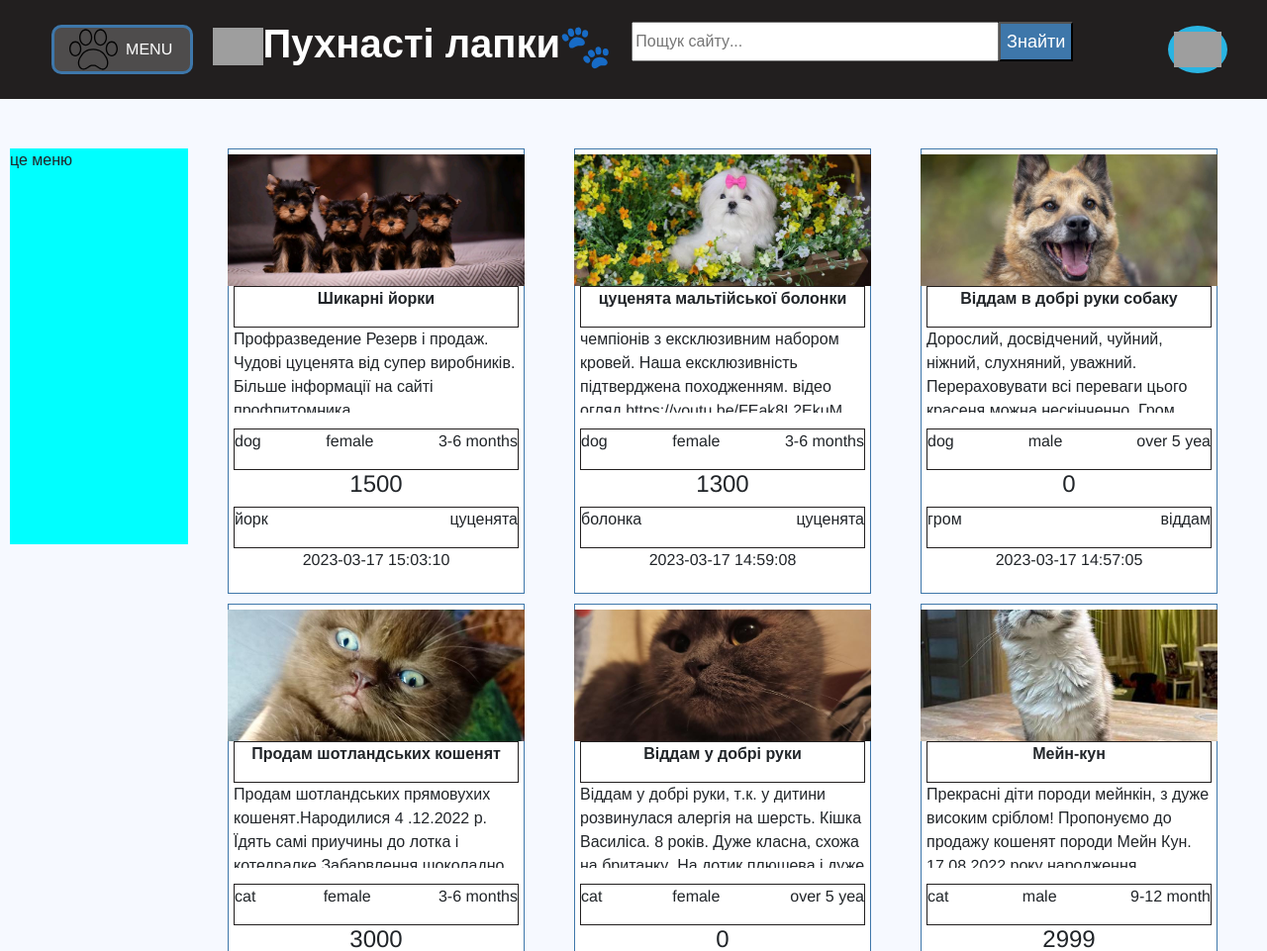
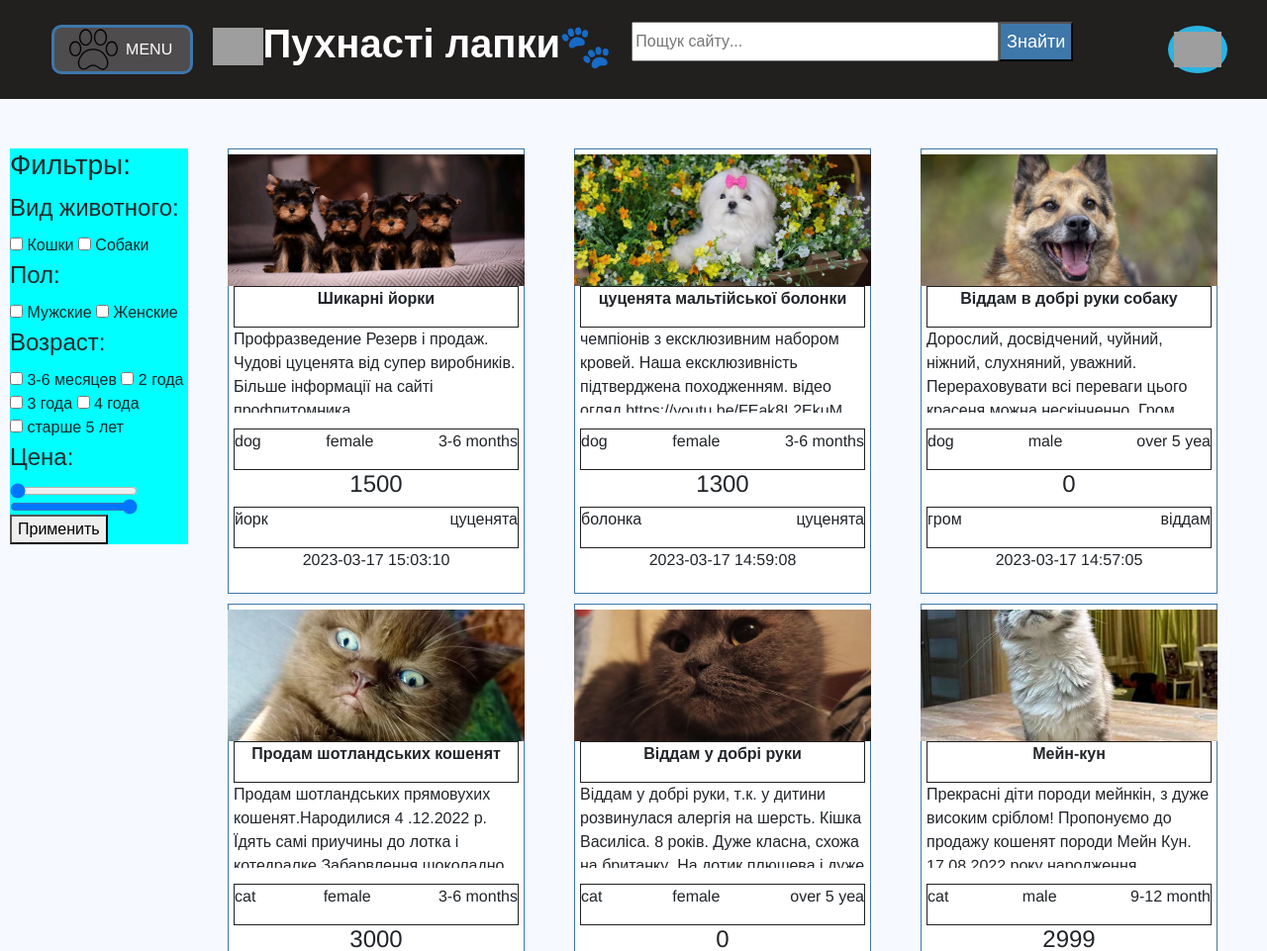
Before and after one commit to SERHIi-77/site.tw, a PHP site: page /index.php?p=catalog in a window 1280 px wide. Shown: the top 961 px of the page at 99% size. Run offline with PHP 8.4, Linux system fonts and the light colour scheme; data comes from the database, SQL or seed files in the repository; some libraries are stand-ins or nearby versions; grey boxes are pictures that could not be loaded.

Commit message:
initial commit

```diff
--- a/assets/css/style.css
+++ b/assets/css/style.css
@@ -249,12 +249,10 @@ justify-content: space-evenly;
     flex-shrink: 1;
 }
 .slick-prev {
-    font-size: 50px; /* Установите желаемый размер */
+    font-size: 50px;
   }
-
-  /* Выберите элемент стрелки вправо */
   .slick-next {
-    font-size: 50px; /* Установите желаемый размер */
+    font-size: 50px;
   }
 
 .product-card{
--- /dev/null
+++ b/assets/js/navfiltr.js
@@ -0,0 +1,27 @@
+// Обработчик события отправки формы
+$('form').on('submit', function(event) {
+    event.preventDefault();
+
+    // Собираем выбранные значения фильтров
+    var selectedTypePet = $('input[name="type-pet"]:checked').map(function() { return this.value; }).get();
+    var selectedSexTypePet = $('input[name="sex-type-pet"]:checked').map(function() { return this.value; }).get();
+    var selectedAgeOfPet = $('input[name="age-of-pet"]:checked').map(function() { return this.value; }).get();
+    var minPrice = $('input[name="price-min"]').val();
+    var maxPrice = $('input[name="price-max"]').val();
+
+    // Показываем только те карточки товаров, которые соответствуют выбранным фильтрам
+    $('.product-card').each(function() {
+      var $card = $(this);
+
+      if (
+        (selectedTypePet.length === 0 || selectedTypePet.includes($card.find('.type-pet').text())) &&
+        (selectedSexTypePet.length === 0 || selectedSexTypePet.includes($card.find('.sex-type-pet').text())) &&
+        (selectedAgeOfPet.length === 0 || selectedAgeOfPet.includes($card.find('.age-of-pet').text())) &&
+        ($card.find('.price-pet').text() >= minPrice && $card.find('.price-pet').text() <= maxPrice)
+      ) {
+        $card.show();
+      } else {
+        $card.hide();
+      }
+    });
+  });
--- a/partials/footer.php
+++ b/partials/footer.php
@@ -21,6 +21,7 @@
 
 
   <script src="/assets/js/slider.js"></script>
+  <script src="/assets/js/navfiltr.js"></script>
   <!-- <script src="/assets/js/search.js"></script> -->
 
 
--- a/partials/pages/catalog.php
+++ b/partials/pages/catalog.php
@@ -1,7 +1,55 @@
 <div class="main-container">
     <div class="led-tronylsya">
         <div class="aside-menu-catalog">
-         це меню
+
+
+
+        <div class="filters">
+  <h3>Фильтры:</h3>
+  <form>
+    <fieldset>
+      <legend>Вид животного:</legend>
+      <div class="filter-type-pet">
+        <label><input type="checkbox" name="type-pet" value="cat"> Кошки</label>
+        <label><input type="checkbox" name="type-pet" value="dog"> Собаки</label>
+      </div>
+    </fieldset>
+    <fieldset>
+      <legend>Пол:</legend>
+      <div class="filter-sex-type-pet">
+        <label><input type="checkbox" name="sex-type-pet" value="male"> Мужские</label>
+        <label><input type="checkbox" name="sex-type-pet" value="female"> Женские</label>
+      </div>
+    </fieldset>
+    <fieldset>
+      <legend>Возраст:</legend>
+      <div class="filter-age-of-pet">
+        <label><input type="checkbox" name="age-of-pet" value="3-6 months"> 3-6 месяцев</label>
+        <label><input type="checkbox" name="age-of-pet" value="2"> 2 года</label>
+        <label><input type="checkbox" name="age-of-pet" value="3"> 3 года</label>
+        <label><input type="checkbox" name="age-of-pet" value="4"> 4 года</label>
+        <label><input type="checkbox" name="age-of-pet" value="over 5"> старше 5 лет</label>
+      </div>
+    </fieldset>
+    <fieldset>
+      <legend>Цена:</legend>
+      <div class="filter-price-pet">
+        <input type="range" name="price-min" value="0" min="0" max="1000">
+        <input type="range" name="price-max" value="1000" min="0" max="1000">
+      </div>
+    </fieldset>
+    <button type="submit">Применить</button>
+
+  </form>
+</div>
+
+
+
+
+
+
+
+
         </div>
         <div class="catalog-post-general">
 
@@ -19,11 +67,11 @@ if($result = $conn->query($sql)):
                 <span class="title-pet"><p> <?php echo ($row['title']);?></p></span>
                 <p class="histopy-of-pet"><?php echo ($row['ad']);?></p>
                 <div class="one-str-type-card">
-                    <p><?php echo ($row['type']);?></p>
-                    <p><?php echo ($row['sex']);?></p>
-                    <p><?php echo ($row['age']);?></p>
+                    <p class="type-pet"><?php echo ($row['type']);?></p>
+                    <p class="sex-type-pet"><?php echo ($row['sex']);?></p>
+                    <p class="age-of-pet"><?php echo ($row['age']);?></p>
                 </div>
-                <h4><?php echo ($row['price']);?></h4>
+                <h4 class="price-pet"><?php echo ($row['price']);?></h4>
                 <div class="breed-note"><p><?php echo ($row['breed']);?></p><p><?php echo ($row['note']);?></p></div>
                 <p><?php echo ($row['created']);?></p>
             </div>
```
